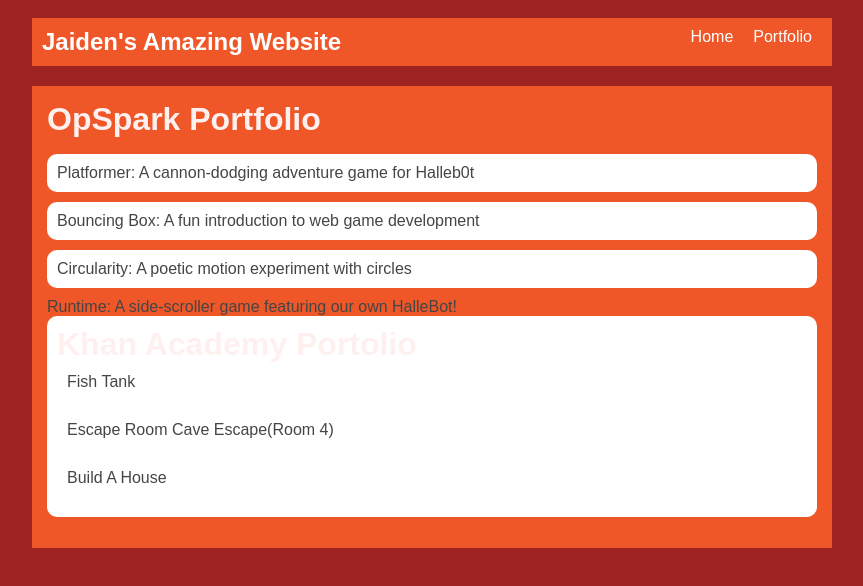
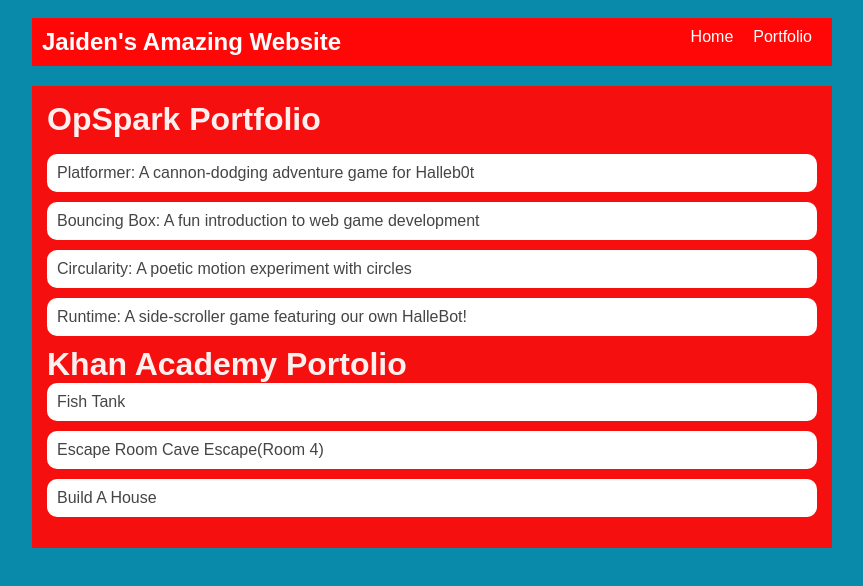
Before and after one commit to JaidenReaux/JaidenReaux.github.io, a plain HTML site: page portfolio.html in a window 1280 px wide. Shown: the whole page, without its empty margins (208-1071 px from the left). Drawn offline with Linux system fonts and the light colour scheme.

Commit message:
add index.html and css files

```diff
--- a/portfolio.html
+++ b/portfolio.html
@@ -24,6 +24,8 @@
          <div class="content">
             <h1>OpSpark Portfolio</h1>
             <ul id="portfolio">
+
+
                 <li>
   <a href="fsd-projects/platformer/">Platformer: A cannon-dodging adventure game for Halleb0t</a>
 </li>
@@ -33,9 +35,9 @@
 <li>
   <a href="fsd-projects/circularity/">Circularity: A poetic motion experiment with circles</a>
 </li>
-  </li>
+<li>
     <a href="fsd-projects/runtime/">Runtime: A side-scroller game featuring our own HalleBot!</a>
-   <li>
+</li>
 
 <h1>Khan Academy Portolio</h1>
             <ul id="portfolio">
--- a/style.css
+++ b/style.css
@@ -1,5 +1,5 @@
 body {
-    background: rgb(158, 34, 34);
+    background: rgb(10, 138, 170);
     color: rgb(240, 233, 233);
     padding: 10px;
     font-family: Arial, sans-serif;
@@ -12,7 +12,7 @@
 
 /* navigation menu */
 nav {
-    background: rgb(239, 87, 41);
+    background: rgb(255, 7, 7);
     margin: 0 auto;
     display: flex;
     padding: 10px;
@@ -45,7 +45,7 @@
 
 /* main container area beneath menu */
 main {
-    background: rgb(239, 87, 41);
+    background: rgb(246, 15, 15);
     display: flex;
     margin-top: 20px;
 }
```
